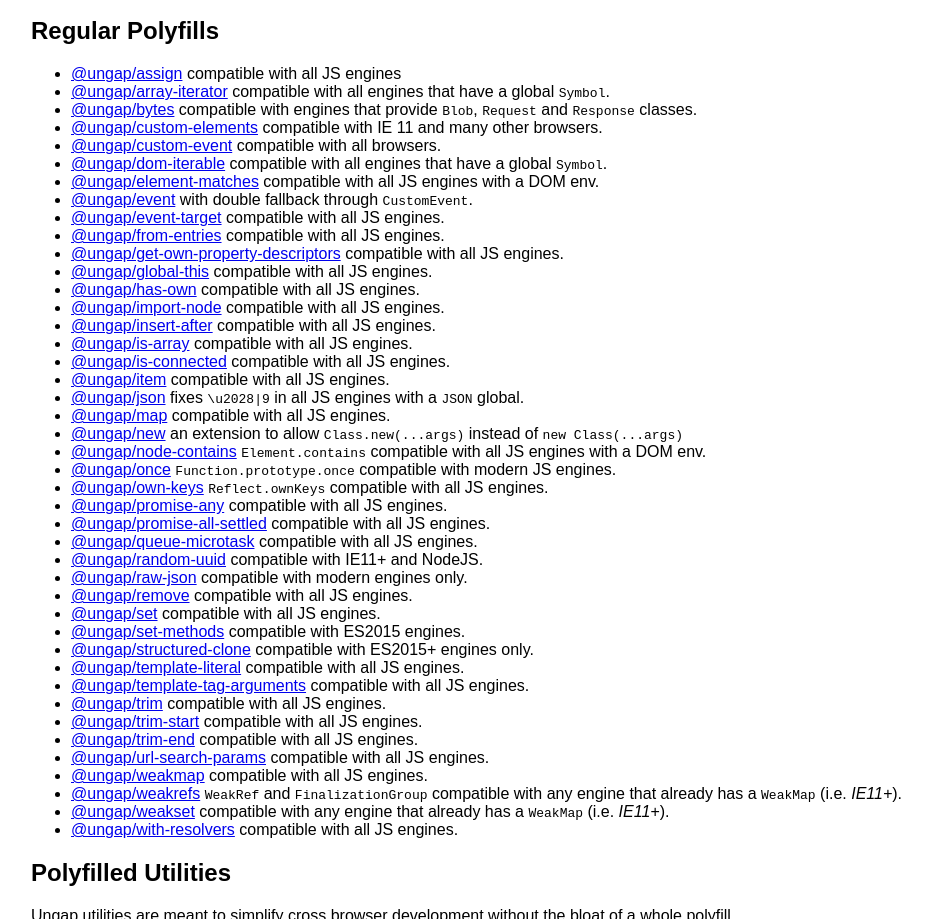
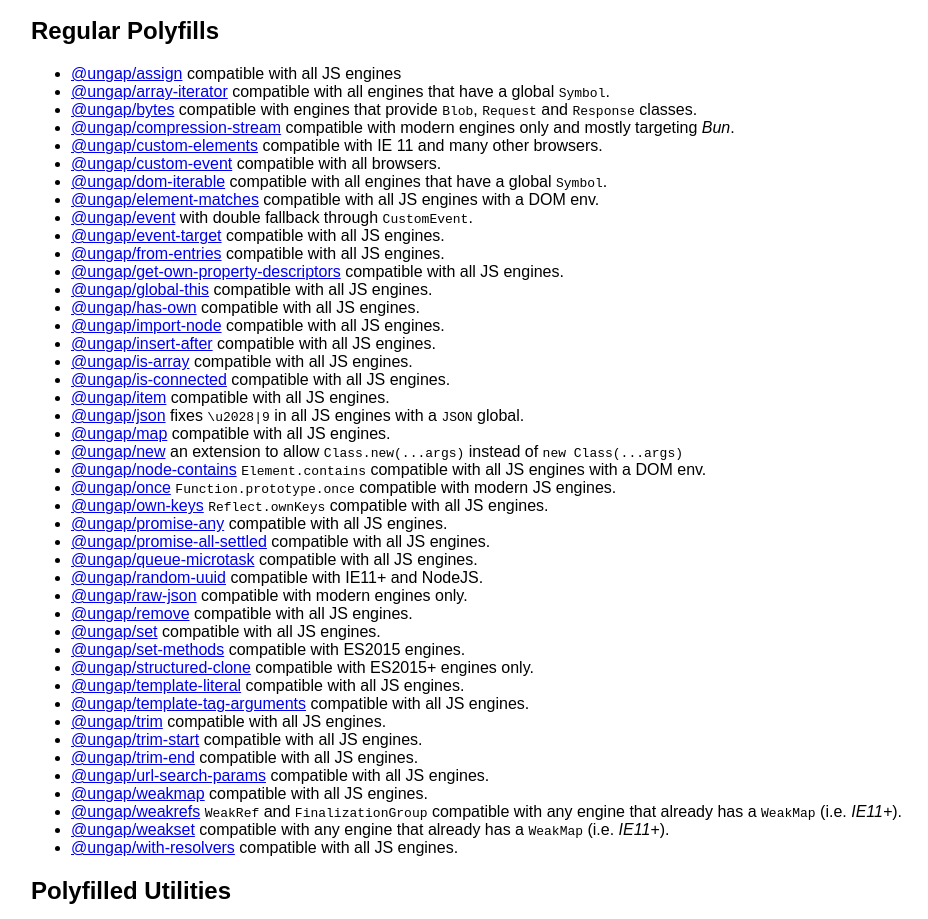
Before and after one commit to ungap/ungap.github.io, a website: page index.html in a window 1280 px wide. Shown: the part 1422-2341 px from the top of the page, without its empty margins (149-1077 px from the left). Drawn offline with nearby package versions, Linux system fonts and the light colour scheme.

Commit message:
Added @ungap/compression-stream to the mix

```diff
--- a/index.html
+++ b/index.html
@@ -72,6 +72,7 @@
 <li><a href="https://github.com/ungap/assign">@ungap/assign</a> compatible with all JS engines</li>
 <li><a href="https://github.com/ungap/array-iterator">@ungap/array-iterator</a> compatible with all engines that have a global <code>Symbol</code>.</li>
 <li><a href="https://github.com/ungap/bytes">@ungap/bytes</a> compatible with engines that provide <code>Blob</code>, <code>Request</code> and <code>Response</code> classes.</li>
+<li><a href="https://github.com/ungap/compression-stream">@ungap/compression-stream</a> compatible with modern engines only and mostly targeting <em>Bun</em>.</li>
 <li><a href="https://github.com/ungap/custom-elements">@ungap/custom-elements</a> compatible with IE 11 and many other browsers.</li>
 <li><a href="https://github.com/ungap/custom-event">@ungap/custom-event</a> compatible with all browsers.</li>
 <li><a href="https://github.com/ungap/dom-iterable">@ungap/dom-iterable</a> compatible with all engines that have a global <code>Symbol</code>.</li>
```
Also changed, not shown: README.md.
